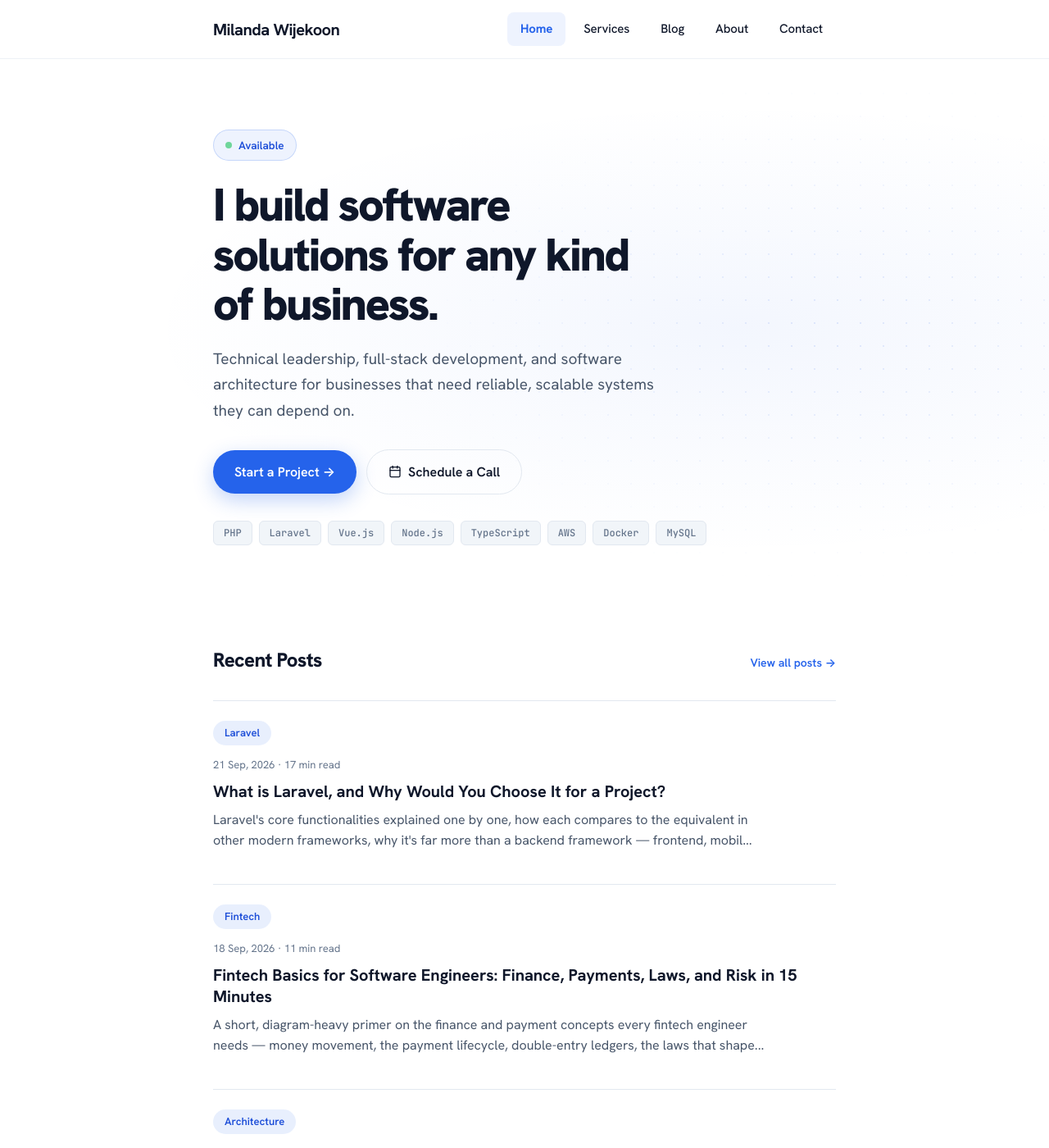
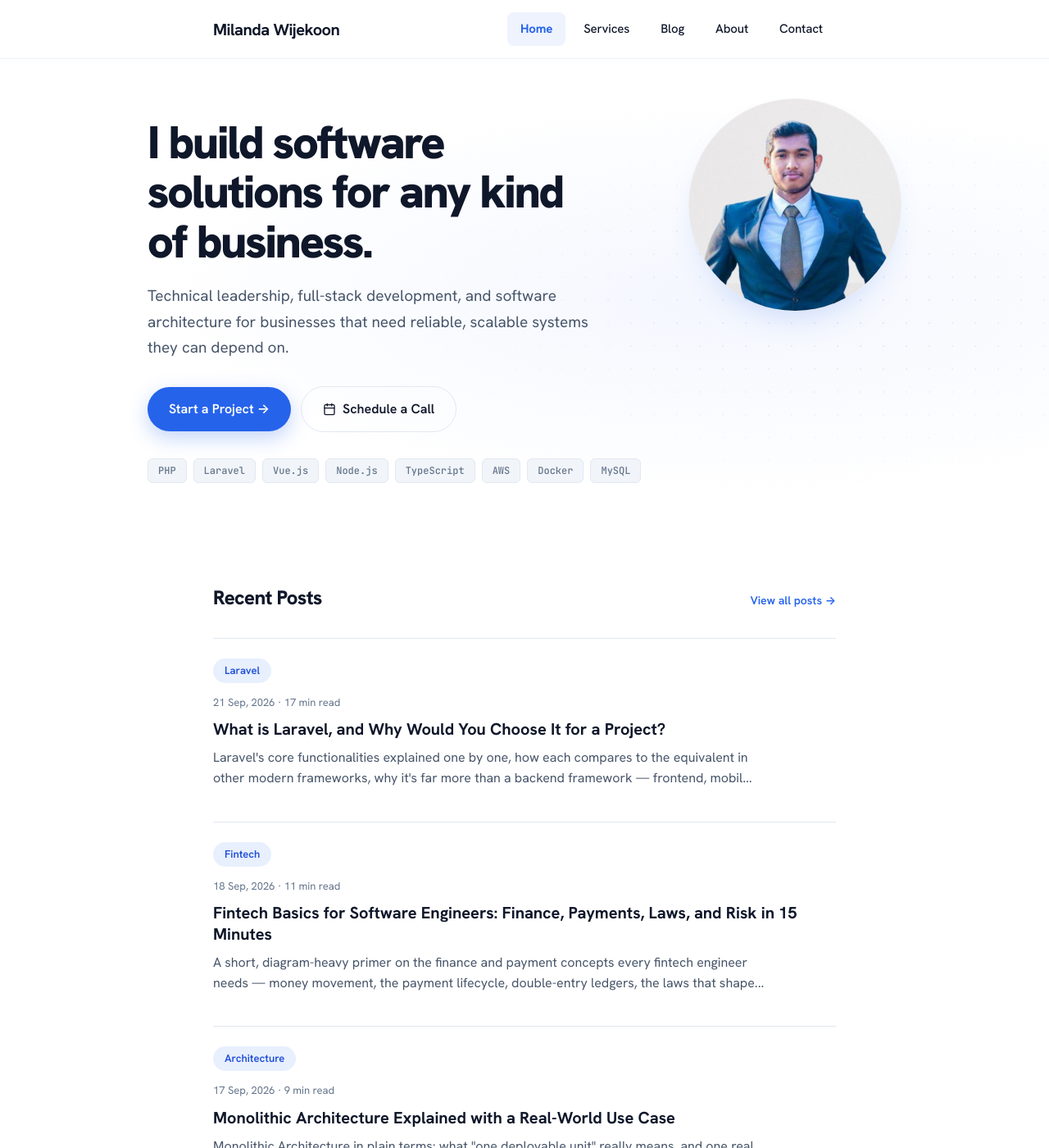
Before and after one commit to milandawijekoon/milandawijekoon.github.io, a Jekyll site: the page built from index.html, in a window 1280 px wide and 1400 px high. Shown: the whole window at 82% size. Built offline with Jekyll 4.4.1, drawn with Linux system fonts in a browser that asks for light colours.

Commit message:
Add personal image in home page

```diff
--- a/_layouts/home.html
+++ b/_layouts/home.html
@@ -5,8 +5,8 @@ layout: default
   <section class="hero outer">
     <div class="hero-bg" aria-hidden="true"></div>
     <div class="inner hero-inner">
+      <img src="{{ '/assets/images/profile.jpg' | relative_url }}" alt="Milanda Wijekoon" class="hero-photo">
       <div class="hero-content">
-        <p class="hero-availability"><span class="dot"></span> Available</p>
         <h1 class="hero-tagline">{{ page.hero_title }}</h1>
         <p class="hero-description">{{ page.hero_description }}</p>
         <div class="hero-action">
--- a/assets/css/main.css
+++ b/assets/css/main.css
@@ -74,8 +74,24 @@ body.nav-open .head-burger span:nth-child(3){transform:translateY(-6px) rotate(-
   background-size:28px 28px;mask-image:radial-gradient(ellipse 60% 70% at 80% 50%, black 0%, transparent 70%);
   -webkit-mask-image:radial-gradient(ellipse 60% 70% at 80% 50%, black 0%, transparent 70%);
 }
-.hero-inner{position:relative;}
+.hero .inner{max-width:920px;}
+.hero-inner{position:relative;display:flex;flex-direction:row-reverse;align-items:center;justify-content:space-between;gap:48px;flex-wrap:wrap;}
 .hero-content{max-width:640px;}
+.hero-photo{
+  width:260px;height:260px;border-radius:50%;object-fit:cover;flex-shrink:0;
+  border:1px solid rgba(0,0,0,0.06);box-shadow:0 20px 40px -20px rgba(37,99,235,0.25);
+  align-self:flex-start;margin-top:-24px;
+}
+
+@media (max-width:1024px){
+  .hero .inner{max-width:640px;}
+  .hero-inner{flex-direction:column;align-items:center;text-align:center;gap:28px;}
+  .hero-content{max-width:100%;}
+  .hero-photo{align-self:center;margin-top:0;width:200px;height:200px;}
+  .hero-description{margin-left:auto;margin-right:auto;}
+  .hero-action{justify-content:center;}
+  .hero-stack{justify-content:center;}
+}
 .hero-availability{
   display:inline-flex;align-items:center;gap:8px;margin-bottom:24px;flex-wrap:wrap;
   padding:7px 14px;font-size:1.35rem;font-weight:600;color:var(--accent-strong);
@@ -111,6 +127,11 @@ body.nav-open .head-burger span:nth-child(3){transform:translateY(-6px) rotate(-
   font-size:clamp(2.4rem,5vw,4.2rem);color:var(--darkgrey);
 }
 .page-lede{font-size:1.9rem;line-height:1.6;color:var(--midgrey);max-width:640px;margin:0;}
+
+.profile-photo{
+  width:160px;height:160px;border-radius:50%;object-fit:cover;
+  margin:0 0 28px;display:block;border:1px solid rgba(0,0,0,0.06);
+}
 
 /* ---------- buttons ---------- */
 .btn{
```
Also changed, not shown: assets/images/profile.jpg (added).
